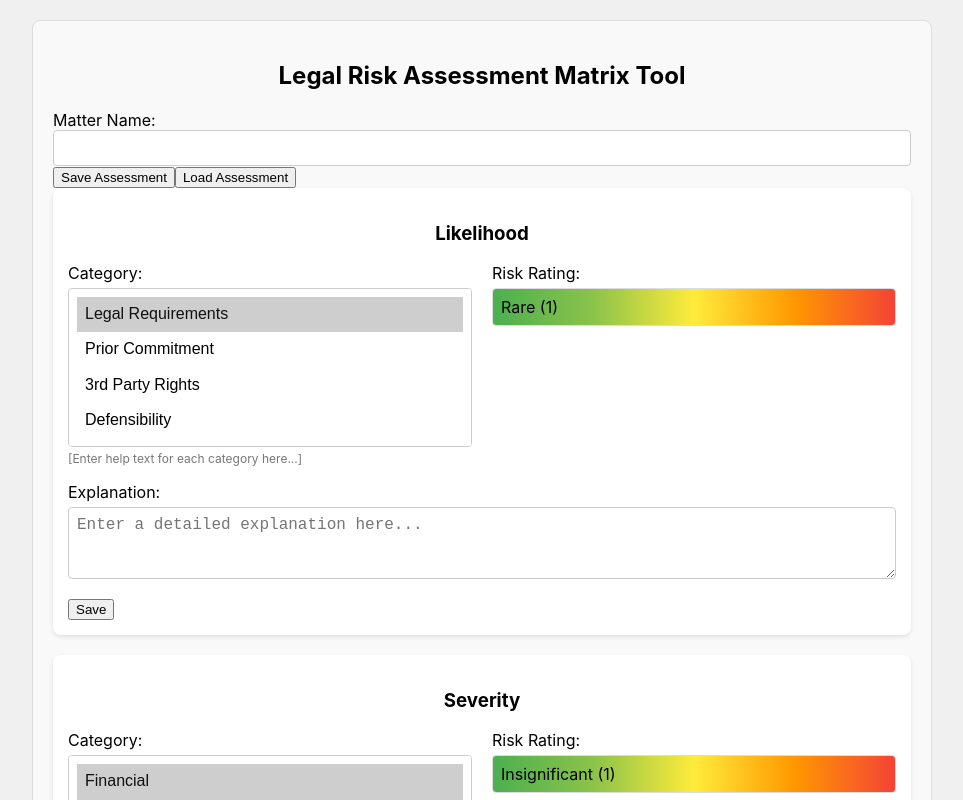
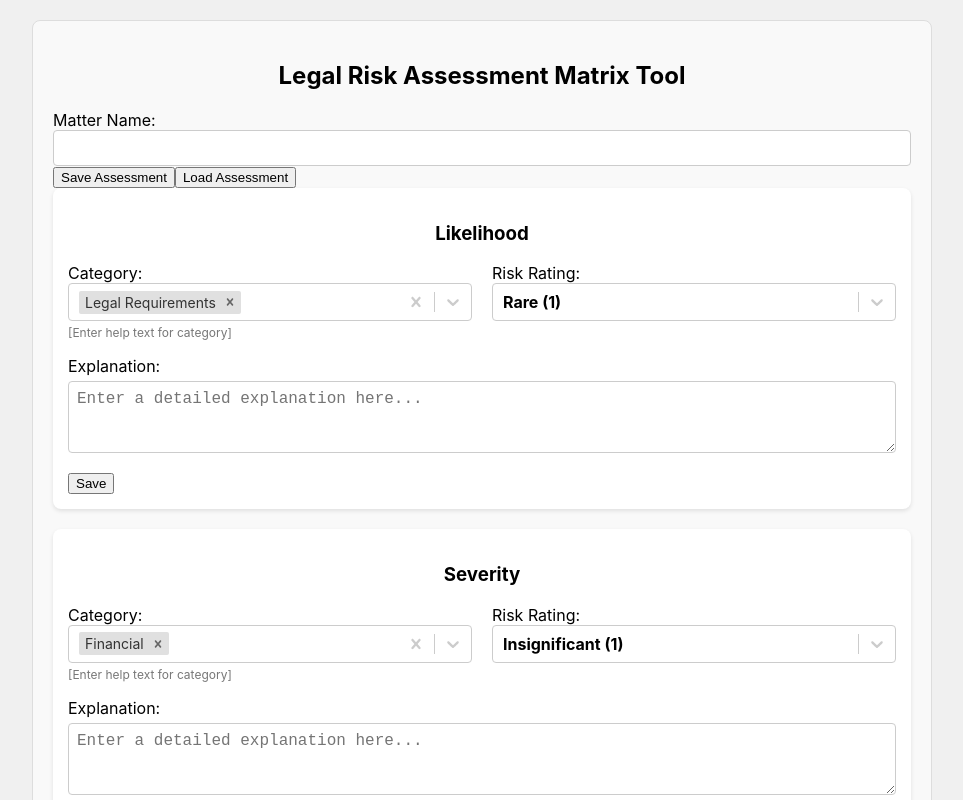
Before and after one commit to lununez/risk-matrix-3000, a React (Create React App) app: page / in a window 1280 px wide. Shown: the top 800 px of the page, without its empty margins (158-1121 px from the left). Built offline with nearby package versions, Linux system fonts and the light colour scheme.

Commit message:
Update RiskMatrix.js

```diff
--- a/src/components/RiskMatrix.js
+++ b/src/components/RiskMatrix.js
@@ -1,7 +1,8 @@
 // RiskMatrix.js
 import React, { useState, useEffect, useRef } from "react";
 import html2canvas from "html2canvas";
-import "./RiskMatrix.css"; // Make sure this file is in the same directory
+import Select from "react-select";
+import "./RiskMatrix.css"; // Ensure this file contains your styling (updated below as needed)
 
 // --- Constants & Utility Functions ---
 
@@ -87,7 +88,7 @@ function generateMarkdownTable(likelihoodRisks, severityRisks) {
   const header = "| Type | Category | Explanation | Risk Rating |\n| --- | --- | --- | --- |\n";
   const rows = [];
   likelihoodRisks.forEach((risk) => {
-    // If risk.categories is an array, join them by commas.
+    // If risk.categories is an array, join them.
     const categoryText = Array.isArray(risk.categories) ? risk.categories.join(", ") : risk.category;
     rows.push(`| Likelihood | ${categoryText} | ${risk.explanation} | ${risk.ratingLabel} (${risk.rating}) |`);
   });
@@ -100,82 +101,178 @@ function generateMarkdownTable(likelihoodRisks, severityRisks) {
 
 // --- Components ---
 
-// Updated RiskInputSection Component with inline dropdowns, multi-select for category, and textarea for explanation.
+// Updated RiskInputSection using react-select for polished multi‑select and single‑select fields.
 const RiskInputSection = ({ type, categories, ratingOptions, onAddRisk }) => {
-  // Use multi-select for category; store as array.
-  const [selectedCategories, setSelectedCategories] = useState([categories[0]]);
+  // For Category, use react-select multi-select.
+  const [selectedCategories, setSelectedCategories] = useState([
+    { value: categories[0], label: categories[0] },
+  ]);
+  // For Risk Rating, use react-select single-select.
+  const [selectedRating, setSelectedRating] = useState({
+    value: ratingOptions.likelihood[0].value,
+    label: `${ratingOptions.likelihood[0].label} (${ratingOptions.likelihood[0].value})`,
+  });
+  const [explanation, setExplanation] = useState("");
+
   // Determine effective rating options.
   const effectiveRatingOptions =
-    type === "Likelihood" && selectedCategories.includes("Defensibility")
+    type === "Likelihood" &&
+    selectedCategories.some((opt) => opt.value === "Defensibility")
       ? defensibilityRatingOptions
       : type === "Likelihood"
       ? ratingOptions.likelihood
       : ratingOptions.severity;
 
-  const [explanation, setExplanation] = useState("");
-  const [selectedRating, setSelectedRating] = useState(effectiveRatingOptions[0].value);
+  // Update rating select when effective options change.
+  useEffect(() => {
+    const defaultOption = effectiveRatingOptions[0];
+    setSelectedRating({
+      value: defaultOption.value,
+      label: `${defaultOption.label} (${defaultOption.value})`,
+    });
+  }, [selectedCategories, effectiveRatingOptions]);
 
-  // Update rating options if selectedCategories changes.
-  useEffect(() => {
-    setSelectedRating(effectiveRatingOptions[0].value);
-  }, [selectedCategories, effectiveRatingOptions]);
+  // Prepare options for react-select.
+  const categoryOptions = categories.map((cat) => ({
+    value: cat,
+    label: cat,
+  }));
+  const ratingSelectOptions = effectiveRatingOptions.map((opt) => ({
+    value: opt.value,
+    label: `${opt.label} (${opt.value})`,
+  }));
+
+  // Custom react-select styles (adjust these as needed).
+  const customStylesMulti = {
+    container: (provided) => ({
+      ...provided,
+      width: "100%",
+    }),
+    control: (provided, state) => ({
+      ...provided,
+      borderRadius: "4px",
+      border: "1px solid #ccc",
+      boxShadow: state.isFocused ? "0 0 5px rgba(0,0,0,0.3)" : "none",
+      "&:hover": {
+        border: "1px solid #aaa",
+      },
+      fontSize: "16px",
+    }),
+    multiValue: (provided) => ({
+      ...provided,
+      backgroundColor: "#e0e0e0",
+      borderRadius: "2px",
+    }),
+    multiValueLabel: (provided) => ({
+      ...provided,
+      color: "#333",
+      fontSize: "14px",
+    }),
+    multiValueRemove: (provided) => ({
+      ...provided,
+      color: "#666",
+      ":hover": {
+        backgroundColor: "#ccc",
+        color: "#222",
+      },
+    }),
+    option: (provided, state) => ({
+      ...provided,
+      fontSize: "14px",
+      color: state.isSelected ? "#fff" : "#333",
+      backgroundColor: state.isSelected
+        ? "#4CAF50"
+        : state.isFocused
+        ? "#f0f0f0"
+        : "#fff",
+      ":hover": {
+        backgroundColor: "#ddd",
+      },
+    }),
+  };
+
+  const customStylesSingle = {
+    container: (provided) => ({
+      ...provided,
+      width: "100%",
+    }),
+    control: (provided, state) => ({
+      ...provided,
+      borderRadius: "4px",
+      border: "1px solid #ccc",
+      boxShadow: state.isFocused ? "0 0 5px rgba(0,0,0,0.3)" : "none",
+      "&:hover": {
+        border: "1px solid #aaa",
+      },
+      fontSize: "16px",
+    }),
+    singleValue: (provided) => ({
+      ...provided,
+      fontSize: "16px",
+      fontWeight: 700,
+      color: "#000",
+    }),
+    option: (provided, state) => ({
+      ...provided,
+      fontSize: "14px",
+      color: state.isSelected ? "#fff" : "#333",
+      backgroundColor: state.isSelected
+        ? "#4CAF50"
+        : state.isFocused
+        ? "#f0f0f0"
+        : "#fff",
+      ":hover": {
+        backgroundColor: "#ddd",
+      },
+    }),
+  };
 
   const handleSave = () => {
     if (!explanation.trim()) {
       alert("Please enter an explanation.");
       return;
     }
-    const chosenOption = effectiveRatingOptions.find((opt) => opt.value === Number(selectedRating));
     const riskData = {
-      // Save as an array of tags.
-      categories: selectedCategories,
+      categories: selectedCategories.map((opt) => opt.value),
       explanation,
-      rating: Number(selectedRating),
-      ratingLabel: chosenOption.label,
+      rating: selectedRating.value,
+      ratingLabel: selectedRating.label.split(" ")[0], // Extract the label (e.g., "Rare")
     };
     onAddRisk(riskData);
     setExplanation("");
-    setSelectedCategories([categories[0]]);
-    setSelectedRating(effectiveRatingOptions[0].value);
+    setSelectedCategories([{ value: categories[0], label: categories[0] }]);
+    const defaultOption = effectiveRatingOptions[0];
+    setSelectedRating({
+      value: defaultOption.value,
+      label: `${defaultOption.label} (${defaultOption.value})`,
+    });
   };
 
   return (
     <div className="risk-input-section">
       <h3>{type}</h3>
-      <div className="input-group inline-group">
+      <div className="inline-group">
         <div className="input-item">
           <label>Category:</label>
-          <select
-            className="custom-select multi-select"
-            multiple
+          <Select
+            isMulti
+            options={categoryOptions}
             value={selectedCategories}
-            onChange={(e) =>
-              setSelectedCategories(
-                Array.from(e.target.selectedOptions, (option) => option.value)
-              )
-            }
-          >
-            {categories.map((cat, idx) => (
-              <option key={idx} value={cat}>
-                {cat}
-              </option>
-            ))}
-          </select>
-          <small className="help-text">[Enter help text for each category here...]</small>
+            onChange={setSelectedCategories}
+            styles={customStylesMulti}
+            placeholder="Select categories..."
+          />
+          <small className="help-text">[Enter help text for category]</small>
         </div>
         <div className="input-item">
           <label>Risk Rating:</label>
-          <select
-            className="custom-select risk-rating-select"
+          <Select
+            options={ratingSelectOptions}
             value={selectedRating}
-            onChange={(e) => setSelectedRating(e.target.value)}
-          >
-            {effectiveRatingOptions.map((opt, idx) => (
-              <option key={idx} value={opt.value}>
-                {opt.label} ({opt.value})
-              </option>
-            ))}
-          </select>
+            onChange={setSelectedRating}
+            styles={customStylesSingle}
+            placeholder="Select a rating..."
+          />
         </div>
       </div>
       <div className="input-group">
@@ -214,7 +311,11 @@ const RiskFactorsTable = ({ title, risks }) => {
           <tbody>
             {risks.map((risk, idx) => (
               <tr key={idx}>
-                <td>{Array.isArray(risk.categories) ? risk.categories.join(", ") : risk.category}</td>
+                <td>
+                  {Array.isArray(risk.categories)
+                    ? risk.categories.join(", ")
+                    : risk.category}
+                </td>
                 <td>{risk.explanation}</td>
                 <td style={{ textAlign: "center" }}>
                   {risk.ratingLabel} ({risk.rating})
@@ -228,7 +329,7 @@ const RiskFactorsTable = ({ title, risks }) => {
   );
 };
 
-// Updated RiskMatrix: Centered and with formatted cell content.
+// Updated RiskMatrix: centered with formatted cell content.
 const RiskMatrix = ({ highlightCoordinates }) => {
   const grid = [];
   for (let likelihood = 1; likelihood <= 5; likelihood++) {
@@ -247,8 +348,6 @@ const RiskMatrix = ({ highlightCoordinates }) => {
   }
   // Reverse rows so that the lowest likelihood appears at the bottom.
   grid.reverse();
-
-  // Flatten the grid array so CSS grid can handle the layout.
   const cells = grid.flat();
 
   return (
@@ -287,7 +386,7 @@ const RiskMatrix = ({ highlightCoordinates }) => {
 
 // Updated RiskSpectrum with adjusted dimensions and label positions.
 const RiskSpectrum = ({ overallRisk }) => {
-  const sliderWidth = 520; // Adjusted to match matrix grid width
+  const sliderWidth = 520; // Match matrix grid width
   const position = ((overallRisk - 1) / (25 - 1)) * sliderWidth;
   const displayedScore = Math.round(overallRisk) || 0;
   const riskLabel = overallRisk > 0 ? getRiskLevelLabel(displayedScore) : "N/A";
@@ -296,13 +395,13 @@ const RiskSpectrum = ({ overallRisk }) => {
     width: sliderWidth,
     margin: "0 auto",
     position: "relative",
-    height: "40px", // reduced height
+    height: "40px", // Reduced height
   };
 
   const labelStyle = {
     position: "absolute",
     left: position - 40,
-    top: -20, // adjusted to avoid overlap with the title
+    top: -20, // Adjusted to avoid overlapping title
     width: "80px",
     textAlign: "center",
     fontWeight: "bold",
@@ -313,7 +412,7 @@ const RiskSpectrum = ({ overallRisk }) => {
     position: "absolute",
     bottom: "0",
     width: "100%",
-    height: "20px", // reduced height for slider line
+    height: "20px", // Reduced slider line height
     background:
       "linear-gradient(to right, #a8e6a3 0%, #d4f7a3 20%, #f7f7a3 50%, #f7d4a3 80%, #f7a8a8 100%)",
     borderRadius: "10px",
```
